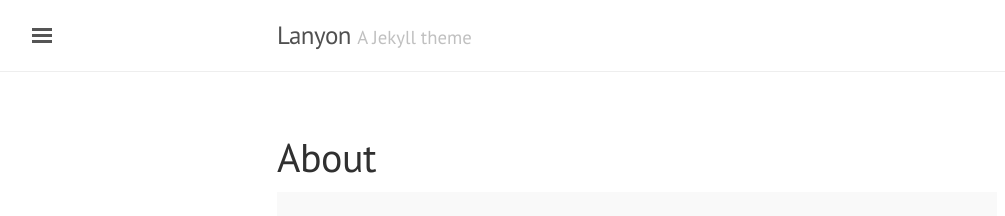
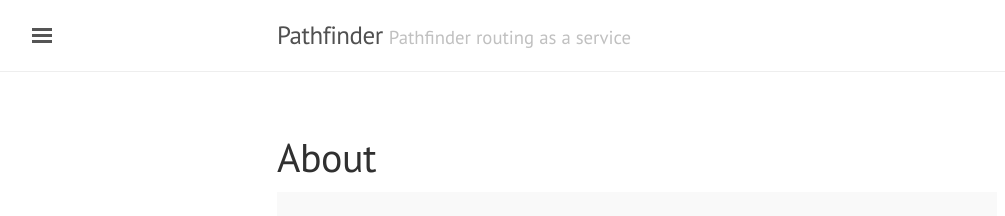
Before and after one commit to CSSE497/pathfinder, a Jekyll site: the page built from about.md, in a window 1280 px wide. Shown: the top 216 px of the page, without its empty margins (3-1008 px from the left). Built offline with Jekyll 4.4.1, drawn with Linux system fonts in a browser that asks for light colours.

Commit message:
updated the jekyll config

```diff
--- a/_config.yml
+++ b/_config.yml
@@ -5,18 +5,11 @@ permalink:           pretty
 relative_permalinks: true
 
 # Setup
-title:               Lanyon
-tagline:             'A Jekyll theme'
+title:               Pathfinder
+tagline:             'Pathfinder routing as a service'
 description:         'A reserved <a href="http://jekyllrb.com" target="_blank">Jekyll</a> theme that places the utmost gravity on content with a hidden drawer. Made by <a href="https://twitter.com/mdo" target="_blank">@mdo</a>.'
-url:                 http://lanyon.getpoole.com
 baseurl:             '/pathfinder'
 paginate:            5
-
-# About/contact
-author:
-  name:              Mark Otto
-  url:               https://twitter.com/mdo
-  email:             markdotto@gmail.com
 
 # Custom vars
 version:             1.0.0
```
